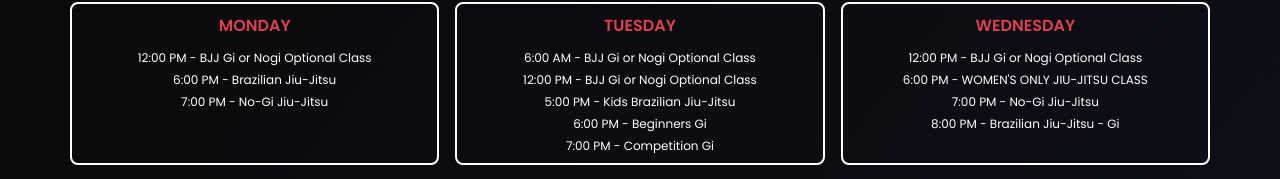
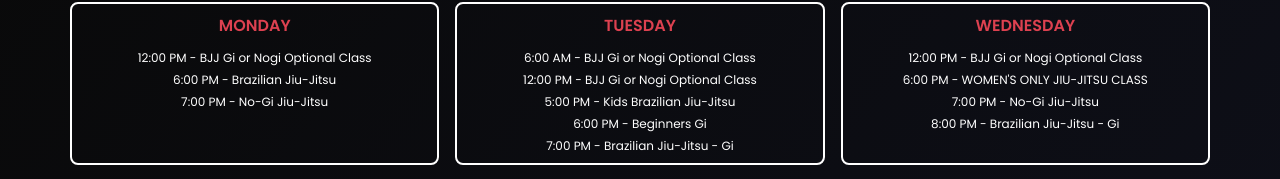
Before and after one commit to DTM10/enhanced-bjj, a React (Vite) app: page /schedule-and-pricing in a window 1280 px wide. Shown: the part 186-365 px from the top of the page. Built offline with nearby package versions, Linux system fonts and the light colour scheme.

Commit message:
Update schedule.

```diff
--- a/src/constants/data.js
+++ b/src/constants/data.js
@@ -14,7 +14,7 @@ export const schedule = [
       "12:00 PM - BJJ Gi or Nogi Optional Class",
       "5:00 PM - Kids Brazilian Jiu-Jitsu",
       "6:00 PM - Beginners Gi",
-      "7:00 PM - Competition Gi",
+      "7:00 PM - Brazilian Jiu-Jitsu - Gi",
     ],
   },
   {
```
